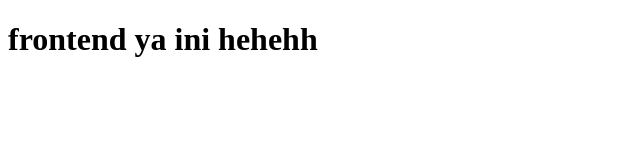
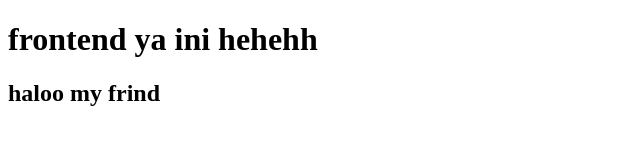
Before and after one commit to Priyandika19/belajar-git, a plain HTML site: page index.html in a window 1280 px wide. Shown: the whole page, without its empty margins (0-640 px from the left). Drawn offline with Linux system fonts and the light colour scheme.

Commit message:
Update index.html
al dla

```diff
--- a/index.html
+++ b/index.html
@@ -7,5 +7,6 @@
 </head>
 <body>
     <h1>frontend ya ini hehehh </h1>
+    <h2>haloo my frind </h2>
 </body>
 </html>
```
